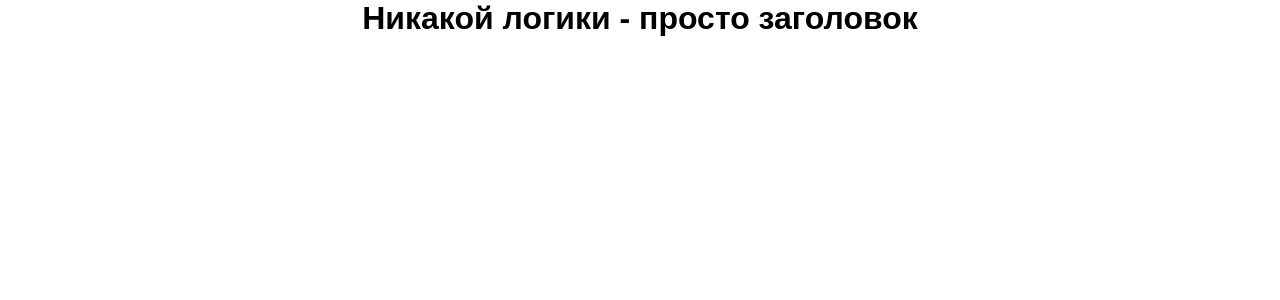
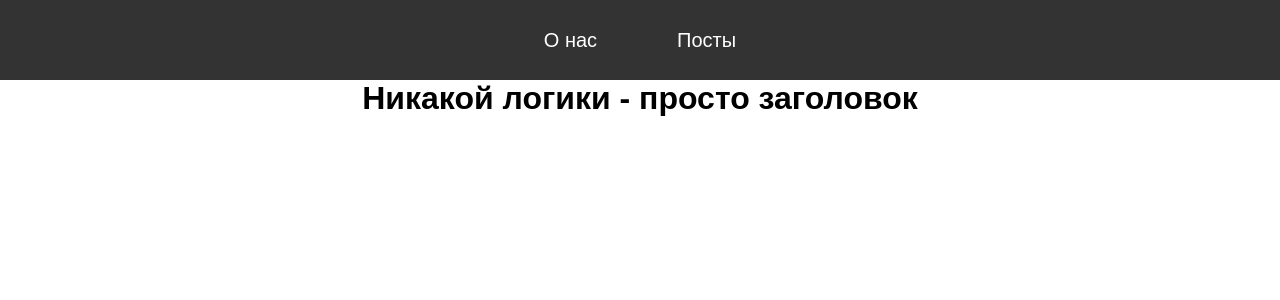
Before and after one commit to thesmol/react_ulbitv_course, a React (Vite) app: page /about in a window 1280 px wide. Shown: the top 300 px of the page. Built offline with nearby package versions, Linux system fonts and the light colour scheme.

Commit message:
Create a navbar component and add it to the App

```diff
--- a/src/App.jsx
+++ b/src/App.jsx
@@ -3,11 +3,14 @@ import { BrowserRouter, Route, Routes } from "react-router-dom";
 import "./styles/App.css";
 import Posts from "./pages/Posts";
 import About from "./pages/About";
+import Navbar from "./components/UI/navbar/Navbar";
 
 
 function App() {
   return (
     <BrowserRouter>
+      <Navbar />
+
       <Routes>
         <Route path="posts" element={<Posts />} />
         <Route path="about" element={<About />} />
--- /dev/null
+++ b/src/components/UI/navbar/Navbar.jsx
@@ -0,0 +1,15 @@
+import { Link } from "react-router-dom";
+import "../../../styles/App.css";
+
+function Navbar() {
+    return (
+        <div className="navbar">
+            <div className="navbar__links">
+                <Link to="/about">О нас</Link>
+                <Link to="/posts">Посты</Link>
+            </div>
+        </div>
+    )
+}
+
+export default Navbar
--- a/src/styles/App.css
+++ b/src/styles/App.css
@@ -7,7 +7,8 @@
 
 #root {
     display: flex;
-    justify-content: center;
+    flex-direction: column;
+    align-items: center;
 }
 
 .App {
@@ -61,3 +62,30 @@
     transition: all 300ms ease-in-out;
     opacity: 0;
 }
+
+.navbar {
+    height: 80px;
+    width: 100vw;
+    display: flex;
+    align-items: center;
+    padding: 0 15px;
+    background-color: rgba(0, 0, 0, 0.8);
+}
+
+.navbar__links {
+    margin: auto;
+}
+
+.navbar a {
+    margin: 0px 40px;
+    color: white;
+    font-size: 20px;
+    font-weight: 100;
+    text-decoration: none;
+    transition: all 0.2s;
+}
+
+.navbar a:hover {
+    text-decoration: overline;
+    transform: scale(1.5);
+}
```
